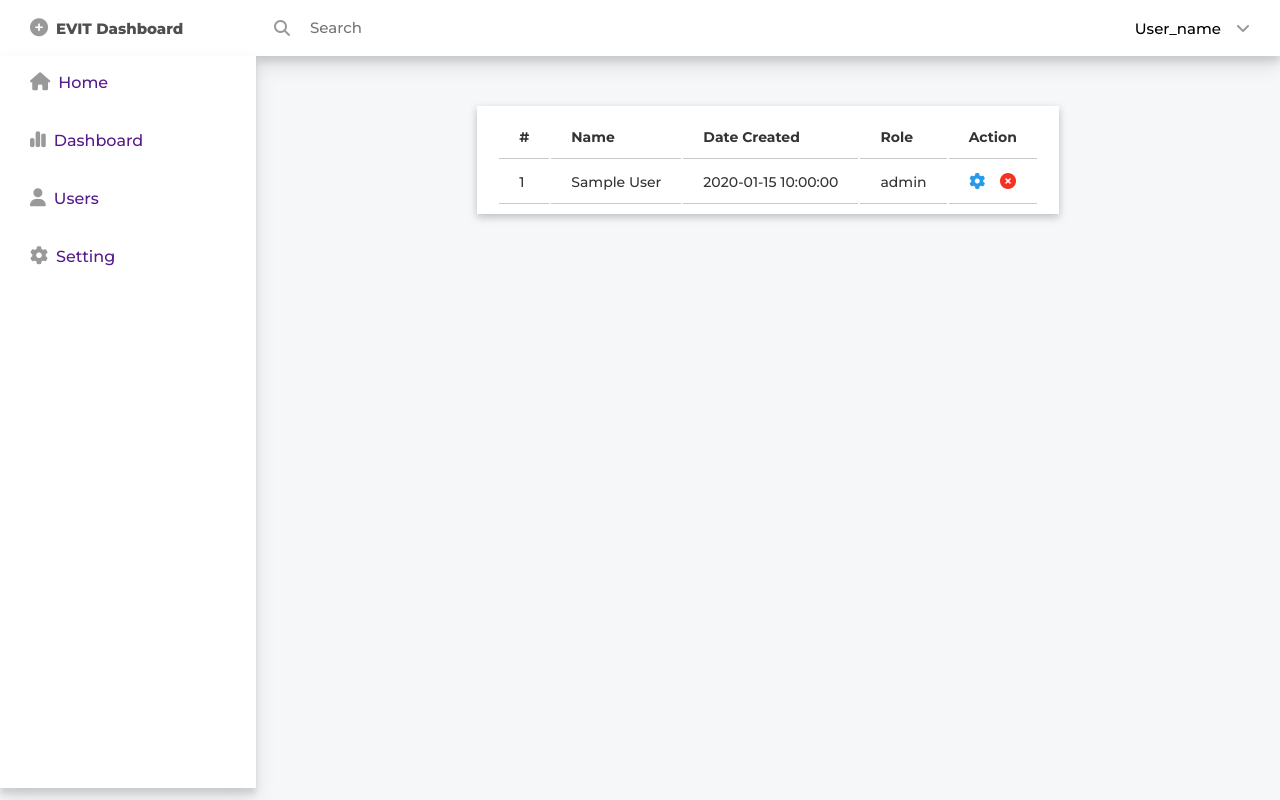
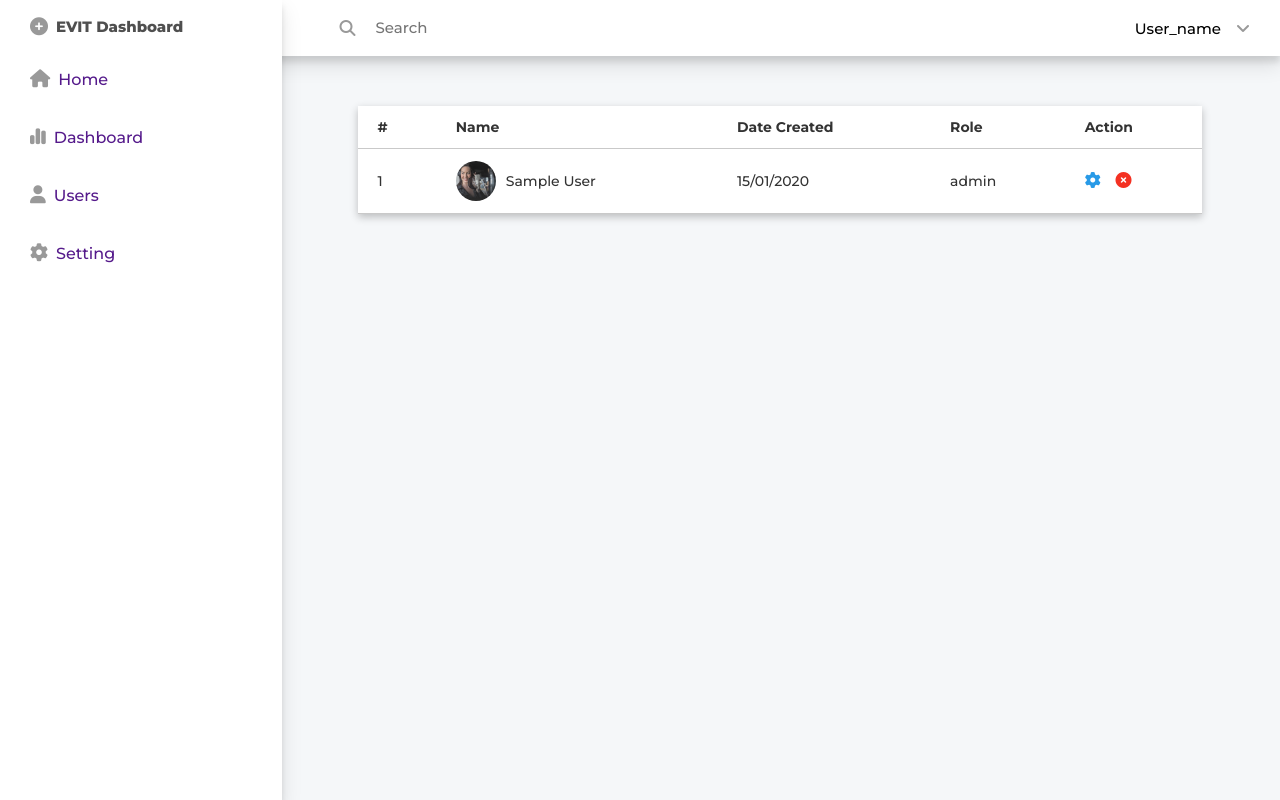
Before and after one commit to ashma4444/Eagle-Vision-IT, a PHP site: page /dashboard.php in a window 1280 px wide. Run offline with PHP 8.4, Linux system fonts and the light colour scheme; tables that the repository leaves empty or names only in its code hold one stand-in row (values such as "Sample post"); some libraries are stand-ins or nearby versions.

Commit message:
dashboard

```diff
--- a/assets/scss/components/_dashboard.scss
+++ b/assets/scss/components/_dashboard.scss
@@ -8,41 +8,13 @@ nav{
         margin: 0;
         padding: 1.5rem 5rem;
     }
-
-    .side-heading{
-        display: flex;
-        align-items: center;
-        h2{
-            font-size: 1.5rem;
-            font-weight: 800;
-            color: #2b2b2bd4;
-        }
-        @include for-phone-only {
-            display: none;
-        }
-        @include for-tablet-portrait-up{
-             width: 30%;
-        }
-        @include for-tablet-landscape-up{
-            width: 20%;
-        }
-
-        @include for-desktop-up{
-            width: 20%;
-        }
-    }
-
-    .side-heading i{
-        font-weight: 600;
-        font-size: 1.8rem;
-        color: #999999;
-        margin-right: .8rem;
-    }
 }
 
 .side-bar{
-    height: 91.5vh;
+    // height: 91.5vh;
+    height: 100vh;
     padding: 1.7rem 3rem;
+    position: absolute;
     top: 0;
     width: 20%;
     box-shadow: rgba(0, 0, 0, 0.1) 0px 10px 20px, rgba(0, 0, 0, 0.1) 0px 6px 6px;
@@ -57,15 +29,32 @@ nav{
         width: 40%;
     }
     @include for-tablet-portrait-up{
-        width: 26%;
-   }
-   @include for-tablet-landscape-up{
-        width: 18%;
-   }
+        width: 30%;
+    }
+    @include for-tablet-landscape-up{
+        width: 22%;
+    }
 
-   @include for-desktop-up{
-       width: 20%;
-   }
+//    @include for-desktop-up{
+//        width: 20%;
+//    }
+}
+
+.side-heading{
+    display: flex;
+    align-items: center;
+    h2{
+        font-size: 1.5rem;
+        font-weight: 800;
+        color: #2b2b2bd4;
+    }
+}
+
+.side-heading i{
+    font-weight: 600;
+    font-size: 1.8rem;
+    color: #999999;
+    margin-right: .8rem;
 }
 
 .show{
@@ -78,6 +67,7 @@ nav{
     width: 50%;
     display: flex;
     align-items: center;
+    justify-content: flex-end;
     i{
         font-size: 1.6rem;
         color: #999999;
@@ -85,7 +75,7 @@ nav{
 
     input{
         margin: 0;
-        width: 100%;
+        width: 45%;
         border: none;
         margin-left: 1rem;
     }
@@ -114,7 +104,7 @@ nav{
 }
 
 .nav-info{
-    width: 30%;
+    width: 50%;
     display: flex;
     align-items: center;
     justify-content: end;
@@ -125,9 +115,9 @@ nav{
     }
 }
 
-.dashboard-container{
-    display: flex;
-}
+// .dashboard-container{
+//     display: flex;
+// }
 
 .dashboard-p{
     font-size: $p-size;
@@ -152,7 +142,8 @@ nav{
 .table-container{
     font-size: 1.4rem;
     color: #333333;
-    margin: 0 auto;
+    display: flex;
+    justify-content: center;
     margin-top: 5rem;
 
     @include for-phone-only {
@@ -161,8 +152,8 @@ nav{
 
     table{
         background-color: #ffff;
+        border-collapse: collapse;
         padding: .8rem 2rem;
-        max-width: 90rem;
         text-align: left;
         box-shadow: rgba(0, 0, 0, 0.24) 0px 3px 8px;
 
@@ -175,11 +166,30 @@ nav{
             color: #333333;
             border-bottom: .2px solid #99999987;
         }
+
+        @include for-phone-only {
+        }
+        @include for-tablet-portrait-up{
+            width: 55%;
+            // display: block;
+            // display: flex;
+            overflow-x: auto;
+            white-space: nowrap;
+            margin-left: 26rem;
+        }
+        @include for-tablet-landscape-up{
+            width: 65%;
+            margin-left: 26rem;
+        }
+
+       @include for-desktop-up{
+        width: 66%;
+        margin-left: 28rem;
+       }
     }
 }
 
 .action-container{
-    text-align: center;
     i{
         font-weight: 600;
         font-size: 1.6rem;
@@ -192,3 +202,15 @@ nav{
         color: #f43122;
     }
 }
+
+.td-img-container{
+    display: flex;
+    align-items: center;
+    img{
+        height: 40px;
+        width: 40px;
+        border-radius: 50%;
+        object-fit: cover;
+        margin-right: 1rem;
+    }
+}
--- a/assets/style.css
+++ b/assets/style.css
@@ -501,45 +501,11 @@ nav {
     padding: 1.5rem 5rem;
   }
 }
-nav .side-heading {
-  display: flex;
-  align-items: center;
-}
-nav .side-heading h2 {
-  font-size: 1.5rem;
-  font-weight: 800;
-  color: rgba(43, 43, 43, 0.831372549);
-}
-@media (max-width: 599px) {
-  nav .side-heading {
-    display: none;
-  }
-}
-@media (min-width: 600px) {
-  nav .side-heading {
-    width: 30%;
-  }
-}
-@media (min-width: 900px) {
-  nav .side-heading {
-    width: 20%;
-  }
-}
-@media (min-width: 1200px) {
-  nav .side-heading {
-    width: 20%;
-  }
-}
-nav .side-heading i {
-  font-weight: 600;
-  font-size: 1.8rem;
-  color: #999999;
-  margin-right: 0.8rem;
-}
 
 .side-bar {
-  height: 91.5vh;
+  height: 100vh;
   padding: 1.7rem 3rem;
+  position: absolute;
   top: 0;
   width: 20%;
   box-shadow: rgba(0, 0, 0, 0.1) 0px 10px 20px, rgba(0, 0, 0, 0.1) 0px 6px 6px;
@@ -556,18 +522,30 @@ nav .side-heading i {
 }
 @media (min-width: 600px) {
   .side-bar {
-    width: 26%;
+    width: 30%;
   }
 }
 @media (min-width: 900px) {
   .side-bar {
-    width: 18%;
+    width: 22%;
   }
 }
-@media (min-width: 1200px) {
-  .side-bar {
-    width: 20%;
-  }
+
+.side-heading {
+  display: flex;
+  align-items: center;
+}
+.side-heading h2 {
+  font-size: 1.5rem;
+  font-weight: 800;
+  color: rgba(43, 43, 43, 0.831372549);
+}
+
+.side-heading i {
+  font-weight: 600;
+  font-size: 1.8rem;
+  color: #999999;
+  margin-right: 0.8rem;
 }
 
 .show {
@@ -580,6 +558,7 @@ nav .side-heading i {
   width: 50%;
   display: flex;
   align-items: center;
+  justify-content: flex-end;
 }
 .searchbox i {
   font-size: 1.6rem;
@@ -587,7 +566,7 @@ nav .side-heading i {
 }
 .searchbox input {
   margin: 0;
-  width: 100%;
+  width: 45%;
   border: none;
   margin-left: 1rem;
 }
@@ -614,7 +593,7 @@ nav .side-heading i {
 }
 
 .nav-info {
-  width: 30%;
+  width: 50%;
   display: flex;
   align-items: center;
   justify-content: end;
@@ -623,10 +602,6 @@ nav .side-heading i {
   font-size: 1.6rem;
   color: #999999;
   margin-left: 1.5rem;
-}
-
-.dashboard-container {
-  display: flex;
 }
 
 .dashboard-p {
@@ -652,7 +627,8 @@ nav .side-heading i {
 .table-container {
   font-size: 1.4rem;
   color: #333333;
-  margin: 0 auto;
+  display: flex;
+  justify-content: center;
   margin-top: 5rem;
 }
 @media (max-width: 599px) {
@@ -662,8 +638,8 @@ nav .side-heading i {
 }
 .table-container table {
   background-color: white;
+  border-collapse: collapse;
   padding: 0.8rem 2rem;
-  max-width: 90rem;
   text-align: left;
   box-shadow: rgba(0, 0, 0, 0.24) 0px 3px 8px;
 }
@@ -675,10 +651,27 @@ nav .side-heading i {
   color: #333333;
   border-bottom: 0.2px solid rgba(153, 153, 153, 0.5294117647);
 }
+@media (min-width: 600px) {
+  .table-container table {
+    width: 55%;
+    overflow-x: auto;
+    white-space: nowrap;
+    margin-left: 26rem;
+  }
+}
+@media (min-width: 900px) {
+  .table-container table {
+    width: 65%;
+    margin-left: 26rem;
+  }
+}
+@media (min-width: 1200px) {
+  .table-container table {
+    width: 66%;
+    margin-left: 28rem;
+  }
+}
 
-.action-container {
-  text-align: center;
-}
 .action-container i {
   font-weight: 600;
   font-size: 1.6rem;
@@ -691,4 +684,16 @@ nav .side-heading i {
   color: #f43122;
 }
 
+.td-img-container {
+  display: flex;
+  align-items: center;
+}
+.td-img-container img {
+  height: 40px;
+  width: 40px;
+  border-radius: 50%;
+  object-fit: cover;
+  margin-right: 1rem;
+}
+
 /*# sourceMappingURL=style.css.map */
--- a/controller/admin/delete-controller.php
+++ b/controller/admin/delete-controller.php
@@ -4,8 +4,10 @@ require_once '../model/connection.php';
 class Delete extends DatabaseConnection{
     public function delete_user( $id = false ){
         if( $id ){
-            $sql = "delete from `user` where id=$id";
-            $result =  mysqli_query($this -> connection, $sql);
+            // $sql = "delete from `user` where id=$id";
+            // $result =  mysqli_query($this -> connection, $sql);
+
+            $result = $this -> delete_query('user', $id);
             if($result){
                 header("location: ../dashboard.php");
             }
--- a/controller/admin/login-controller.php
+++ b/controller/admin/login-controller.php
@@ -16,9 +16,9 @@ class Login extends DatabaseConnection{
                 'password' => $dec_pass
             );
 
-            $count = $this-> select_query( array('*'), 'user', $fields, 'and');
+            $data = $this-> select_query( array('*'), 'user', $fields, 'and');
 
-            if($count == 1){
+            if(count( $data ) == 1){
                 header("location: ../dashboard.php");
             }else{
                 echo("LOGIN FAILED! Invalid username or password.");
--- a/controller/admin/signup-controller.php
+++ b/controller/admin/signup-controller.php
@@ -23,6 +23,7 @@ class Signup extends DatabaseConnection{
                     'email' => $email,
                     'password' => $enc_pass,
                     'role' => "Admin"
+                    // 'created_date' => CONVERT(VARCHAR(10), getdate(), 111)
                 );
                 $this->insert_data( 'user', $fields );
                 header("location: ../index.php");
--- a/controller/form-action.php
+++ b/controller/form-action.php
@@ -20,8 +20,8 @@ if (isset($_POST['signup_form'])){
     $signup->signup_check( $name, $email, $password );
 }
 
-if(isset($_GET['deleteid'])){
-    $id=$_GET['deleteid'];
+if(isset($_GET['id'])){
+    $id=$_GET['id'];
 
     $del = new Delete();
     $del -> delete_user($id);
--- a/dashboard.php
+++ b/dashboard.php
@@ -23,10 +23,10 @@
         <a class="ham-span">
             <i class="fa-solid fa-bars"></i>
         </a>
-        <div class="side-heading side-heading-up">
+        <!-- <div class="side-heading side-heading-up">
             <i class="fa-regular fa-circle-plus"></i>
             <h2>EVIT Dashboard</h2>
-        </div>
+        </div> -->
 
         <div class="searchbox">
             <i class="fa-solid fa-magnifying-glass"></i>
@@ -41,6 +41,13 @@
 
     <div class="dashboard-container">
         <div class="side-bar">
+            <a class="ham-span">
+                <i class="fa-solid fa-bars"></i>
+            </a>
+            <div class="side-heading side-heading-up common-db-container">
+                <i class="fa-regular fa-circle-plus"></i>
+                <h2>EVIT Dashboard</h2>
+            </div>
             <div class="side-list">
                 <ul>
                     <li>
@@ -95,28 +102,31 @@
 
                 <?php
                     $db = new DatabaseConnection();
-
-                    $sql = "select * from user";
-                    $query = mysqli_query($db -> connection, $sql);
-
-                    while($res = mysqli_fetch_array($query)){
+                    $data = $db -> select_query(array("*"), "user" );
+                    if( !empty( $data ) ):
+                        foreach( $data as $key => $d ): ?>
+                            <tr>
+                                <td> <?php echo $key+1 ?> </td>
+                                <td>
+                                    <div class="td-img-container">
+                                        <img src="assets/images/IMG_-1.png" alt="">
+                                        <?php echo $d[ 'name' ]; ?>
+                                    </div>
+                                </td>
+                                <td>
+                                    <?php
+                                        $date = strtotime( $d['created_date'] );
+                                        echo date( 'd/m/Y', $date );
                                     ?>
-
-            <tr>
-                <td> <?php echo $res['id']; ?> </td>
-                <td> <?php echo $res['name']; ?> </td>
-                <td> <?php echo $res['created_date']; ?> </td>
-                <td><?php echo $res['role']; ?></td>
-                <!-- <td>
-                    <button class="button"><a href="controller/form-action.php?deleteid=<?php echo $res['id']; ?>"> Delete</a></button>
-                </td> -->
+                                </td>
+                                <td><?php echo $d['role']; ?></td>
                                 <td class="action-container">
                                         <a href=""><i class="fa-regular fa-gear"></i></a>
-                        <a href="controller/form-action.php?deleteid=<?php echo $res['id']; ?>"><i class="fa-solid fa-circle-xmark"></i></a>
+                                        <a href="controller/form-action.php?id=<?php echo $d['id']; ?>"><i class="fa-solid fa-circle-xmark"></i></a>
                                 </td>
                             </tr>
-            <?php
-            }
+                        <?php endforeach;
+                    endif;
                 ?>
             </table>
         </div>
```
Also changed, not shown: model/connection.php (+21 -6 lines), 1 other file. Lines whose indentation alone changed are shown as unchanged.
